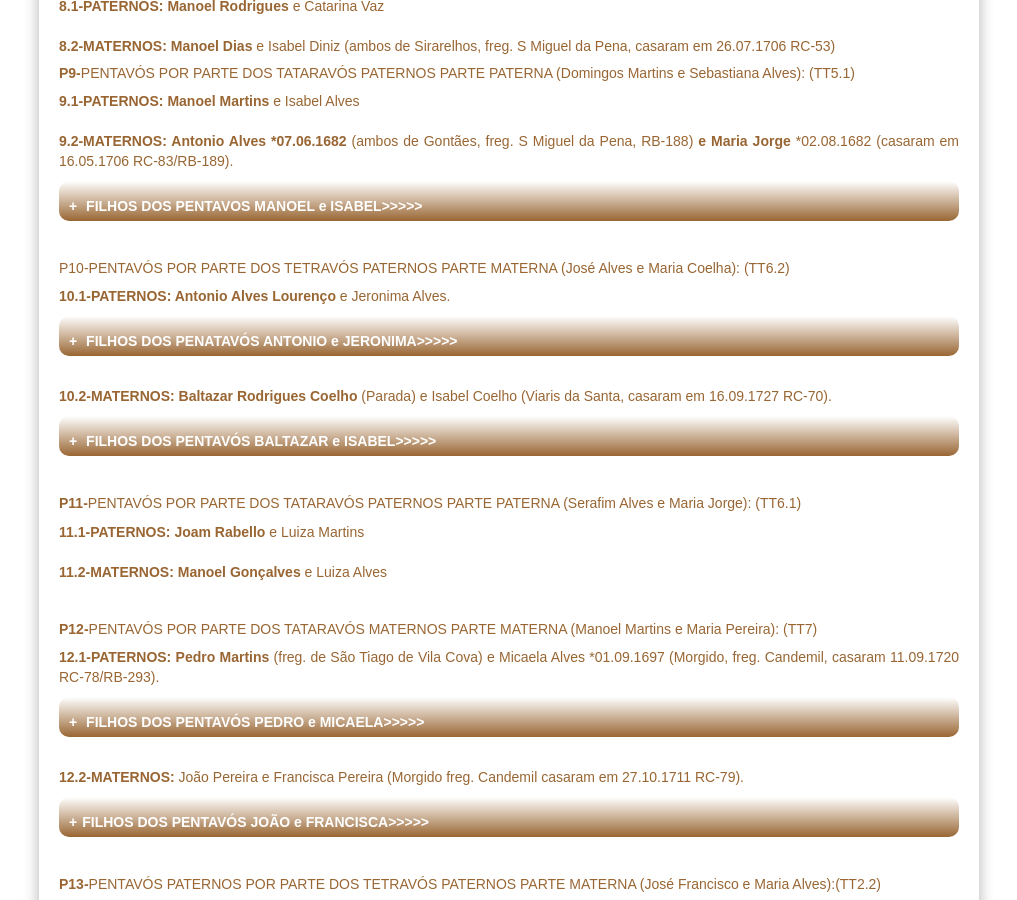
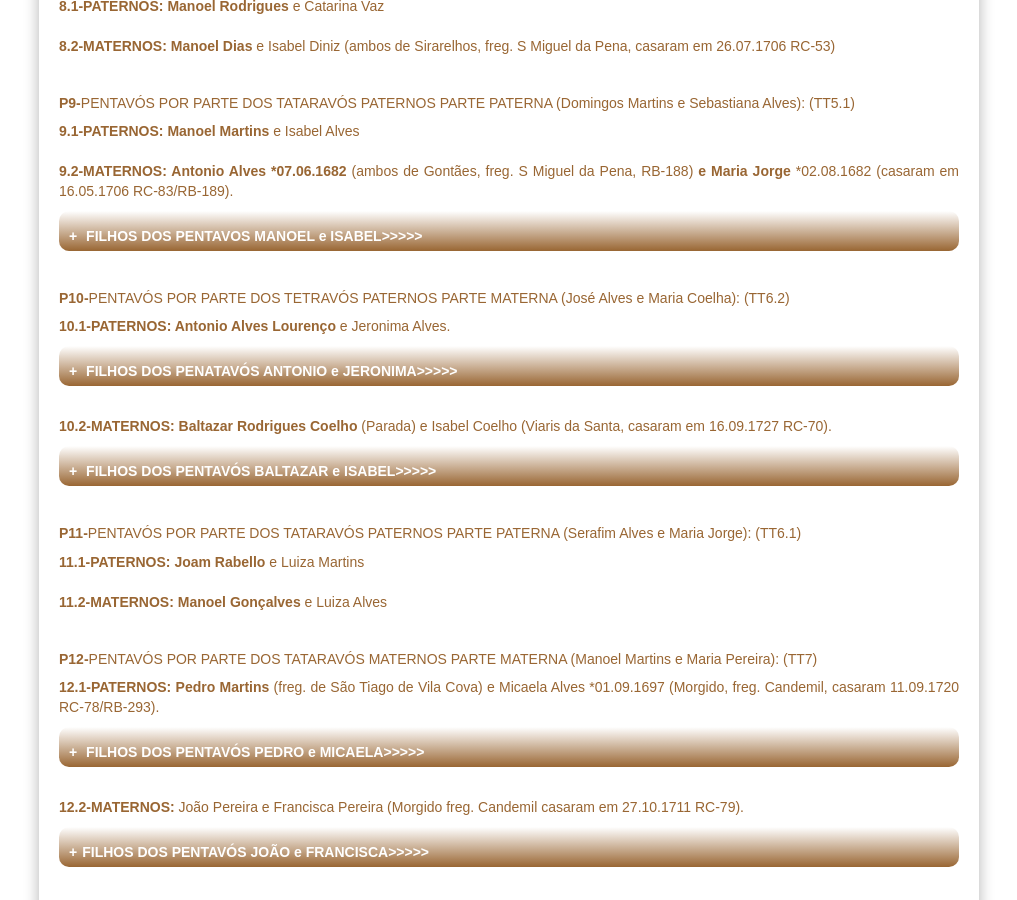
Before and after one commit to claudiovargas1955/claudiovargas1955.github.io, a Jekyll site: the page built from _pages/arvore-genealogica-de-costados-de-maria-martins.html, in a window 1280 px wide and 900 px high, scrolled down 6355 px. Shown: the whole window, without its empty margins (131-1148 px from the left). Built offline with Jekyll 4.4.1, drawn with Linux system fonts in a browser that asks for light colours; some web fonts are replaced.

Commit message:
Update arvore-genealogica-de-costados-de-maria-martins.html

```diff
--- a/_pages/arvore-genealogica-de-costados-de-maria-martins.html
+++ b/_pages/arvore-genealogica-de-costados-de-maria-martins.html
@@ -573,10 +573,11 @@ RC-45/RB-210).
 <p>
 <h5><b>P8-</b>PENTAVÓS POR PARTE DOS TATARAVÓS PATERNOS PARTE MATERNA (Francisco Rodrigues e Ana Dias):        (TT5.2)</h5>
 <p><b>8.1-PATERNOS: Manoel Rodrigues </b>e Catarina Vaz <br/><br/>
-<b>8.2-MATERNOS: Manoel Dias </b>e Isabel Diniz (ambos de Sirarelhos, freg. S Miguel da Pena, casaram em 26.07.1706 RC-53)</p>
+<b>8.2-MATERNOS: Manoel Dias </b>e Isabel Diniz (ambos de Sirarelhos, freg. S Miguel da Pena, casaram em 26.07.1706 RC-53)</p><br>
 
 <h5><b>P9-</b>PENTAVÓS POR PARTE DOS TATARAVÓS PATERNOS PARTE PATERNA (Domingos Martins e Sebastiana Alves): (TT5.1) </h5>
 <p><b>9.1-PATERNOS: Manoel Martins</b> e Isabel Alves <br/><br/>
+
 <b>9.2-MATERNOS: Antonio Alves *07.06.1682 </b>(ambos de Gontães, freg. S Miguel da Pena, RB-188)
 <b> e Maria Jorge </b>*02.08.1682 (casaram em 16.05.1706 RC-83/RB-189).
 
@@ -589,9 +590,8 @@ RC-45/RB-210).
 </details></p><br>
 <p>
 
-<h5>P10-PENTAVÓS POR PARTE DOS TETRAVÓS PATERNOS PARTE MATERNA (José Alves e Maria Coelha): (TT6.2)</h5>
+<h5><b>P10-</b>PENTAVÓS POR PARTE DOS TETRAVÓS PATERNOS PARTE MATERNA (José Alves e Maria Coelha): (TT6.2)</h5>
 <p><b><b>10.1-</b>PATERNOS: Antonio Alves Lourenço </b>e Jeronima Alves.
-
 <details><summary><b> FILHOS DOS PENATAVÓS ANTONIO e JERONIMA>>>>></summary></b> <br/>
 <p><b> (10.1.1)José: </b>*28.03.1726 (RB-251) <br/><br/>
 <b> (10.1.2)Maria: </b>*11.05.1727 (RB-250) <br/><br/>
@@ -705,11 +705,13 @@ RC-49/RB-192).
 <details><summary><b> FILHOS DOS HEXAVÓS DOMINGOS e ISABEL>>>>></summary></b></p><br/>
 <p><b>(2.2.1)Maria:</b> *08.04.1691 RB-213 <br/><br/>
 <b> (2.2.2)Josefa:</b> *06.04.1695 (RB-214)
-</details></p>
+</details></p><br>
+
 <p><h5><b>HX3-<b>HEXAVÓS POR PARTE DOS PENTAVÓS PATERNOS PARTE MATERNA (Antonio Alves e Maria Jorge): (P9.2)</h5>
 <p><b>3.1-PATERNOS: Antonio Alves
 </b>e Maria Domingos (Gontães freg. S Miguel da Penna).
 <details><summary><b>FILHOS DOS HEXAVÓS ANTONIO e MARIA>>>>></summary></b><br/>
+
 <p><b>(3.1.1)Antonio:</b> 07.06.1682 (RB-188)</summary></p><br/>
 
 <p><b>3.2-MATERNOS: Baltazar Martins </b>*22.01.1655 + 1733 (Freguesia da Pena, RB-193) e Maria Jorge *1659 (Gontães freg. S Miguel da
@@ -812,7 +814,7 @@ Domingas Martins (Aveçãozinho Casaram em 07.08.1674 RC-65).
 <p><b> (14.2.1)Maria: </b>*19.10.1648 (RB-236) <br/><br/>
 <b> (14.2.2)Francisco:</b> *22.02.1654 (RB-235) <br/><br/>
 <b> (14.2.3)Isabel: </b>*08.01.1663 (RB-234)
-</details></p>
+</details></p><br>
 
 <p><h5><b>HX15-</b>HEXAVÓS POR PARTE DOS PENTAVÓS PATERNOS PARTE MATERNA (Balthazar Rodrigues Coelho e Isabel Coelho):(P10.2)</h5>
 <p><b>15.1-PATERNOS: Gonçalo Coelho </b>*05.05.1640 (RB-265) e Maria Rodrigues (Parada Casaram em 24.02.1664 RC-72).
@@ -839,12 +841,14 @@ duas famílias).</details></p><br>
 <p><h5><b>HX17-</b>HEXAVÓS POR PARTE DOS PENTAVÓS MATERNOS PARTE MATERNA (João Pereira e Francisca Pereira): (P12.2)</h5>
 <p><b>17.1-PATERNOS: Baltazar Mochacho ou Machado </b>e Domingas Gonçalves (Pepe)<br/><br/>
 
-<b>17.2-MATERNOS: Domingos Pereira </b>e Anna Pereira (Morgido freg. Candemil)</p>
-<p><h5><b>HX18-</b>HEXAVÓS PENTAVÓS PATERNOS POR PARTE DOS PENTAVÓS PATERNOS PARTE MATERNA (Antonio Alves e        Maria Jorge):(P13.2)</h5>
+<b>17.2-MATERNOS: Domingos Pereira </b>e Anna Pereira (Morgido freg. Candemil)</p><br>
+
+<p><h5><b>HX18-</b>HEXAVÓS PENTAVÓS PATERNOS POR PARTE DOS PENTAVÓS PATERNOS PARTE MATERNA (Antonio Alves e Maria Jorge):(P13.2)</h5>
+
 <p><b>18.1-PATERNOS: Antonio Alvares </b>e Maria Domingues (Gontães).
 <details><summary><b> FILHOS DOS HEXAVÓS ANTONIO e MARIA>>>>></summary></b><br/>
 <b>(18.1.1)Antonio: </b>07.06.1682 (RB-188)
-</details></p><br/>
+</details></p><br>
 
 <p><b>18.2-MATERNOS: Baltazar Martins </b>e Maria Jorge *1659 (Gontães casaram em 26.06.1677 RC-47).
 <details><summary><b> FILHOS DOS HEXAVÓS BALTAZAR e MARIA>>>>></summary></b>
@@ -868,7 +872,7 @@ duas famílias).</details></p><br>
 
 <b>20.2-MATERNOS: Luis Alvares </b>e Isabel Ribeiro (Codeçoso freg. Celorico de Basto)<br><br/></p>
 <h5><b>HX-21</b>HEXAVÓS POR PARTE DOS PENTAVÓS MATERNOS PARTE PATERNA (Manoel Ribeiro e Maria da Mota): (P14.1)</h5>
-<p><b>21.1-PATERNOS: Manoel Ribeiro </b>e Isabel Francisca (Mouquim, freg. Rebordelo)</p><br/><br/>
+<p><b>21.1-PATERNOS: Manoel Ribeiro </b>e Isabel Francisca (Mouquim, freg. Rebordelo)</p><br>
 
 <p><b>21.2-MATERNOS: Francisco da Mota </b>e Maria Carvalho (Lourido, freg. São João Batista de Arnóia, casaram 06.06.1684 RC-87).
 <details><summary><b> FILHOS DOS HEXAVÓS FRANCISCO e MARIA>>>>></summary></b> <br/>
@@ -897,7 +901,7 @@ duas famílias).</details></p><br>
 
 <p><h5><b>HP2-</b>HEPTAVÓS POR PARTE DOS HEXAVÓS PATERNOS PARTE PATERNA (Antonio Alves e Maria Domingos): (HX3.1) </h5>
 <p><b>2.1-PATERNOS: Bartolomeu Alves </b>e Maria Gonçalves <br/><br/>
-<b>2.2-MATERNOS: Domingos Pires </b>e Maria Domingues </p>
+<b>2.2-MATERNOS: Domingos Pires </b>e Maria Domingues </p><br>
 
 <p><h5><b>HP3-</b>HEPTAVÓS POR PARTE DOS HEXAVÓS PATERNOS PARTE MATERNA (Domingos Dias e Izabel Dias): (HX2.2)</h5>
 <p><b>3.1-PATERNOS: Mateus Pires </b>(Gontães Freg. S. Miguel da Pena *02.11.1620 RB-194) e Domingas Jorge (casaram em 07.02.1655 RC-63)
@@ -933,7 +937,8 @@ duas famílias).</details></p><br>
 <h5><b>HP6-</b>HEPTAVÓS POR PARTE DOS HEXAVÓS MATERNOS PARTE PATERNA (Bras de Morais e Catarina Alves): (HX7.1)</h5>
 <p><b>6.1-PATERNOS: Pedro Martins </b>e Apolonia Alves (Aveçãozinho )<br/><br/>
 <b>6.2-MATERNOS: Antonio Alves (Quintã) </b>e Izabel Gonçalves (Gontães, casaram em 20.06.1670 RC-58). </p>
-<p>
+<p><br>
+
 <h5><b>HP7-</b>HEPTAVÓS POR PARTE DOS HEXAVÓS PATERNOS PARTE MATERNA (Balthazar Martins e Maria Jorge): (HX3.2)</h5>
 <p><b>7.1-PATERNOS: Baltazar Martins </b>e Ana Alves (Freguesia da Pena).
 <details><summary><b> FILHOS DOS HEPTAVÓS BALTAZAR e ANA</b><br/>
```
